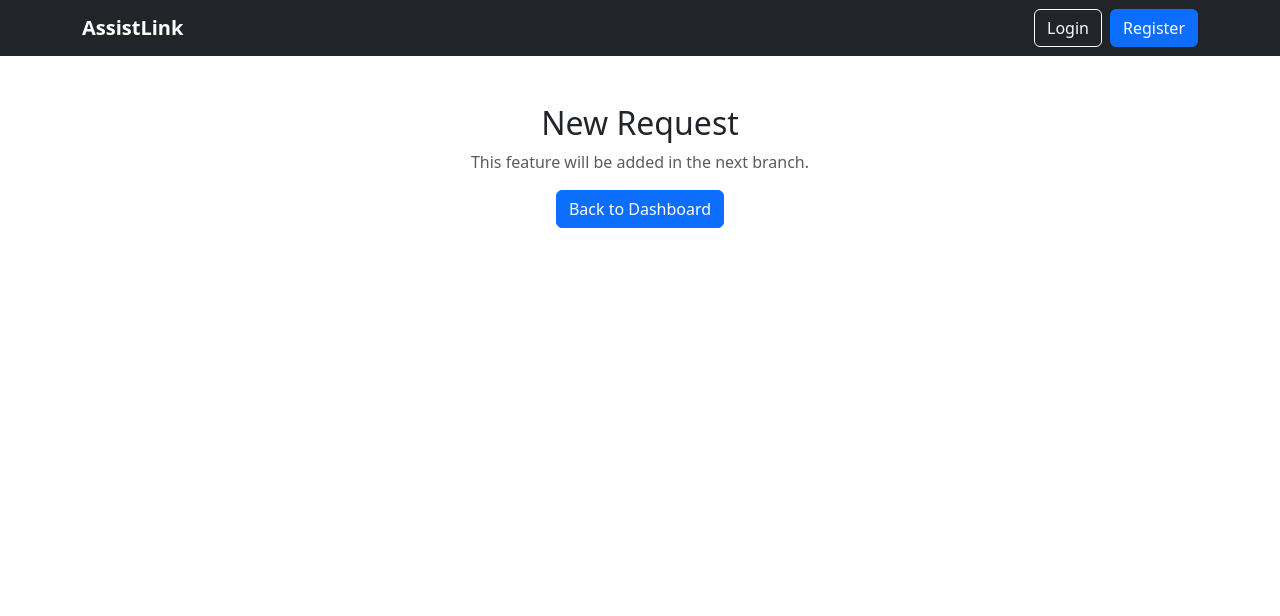
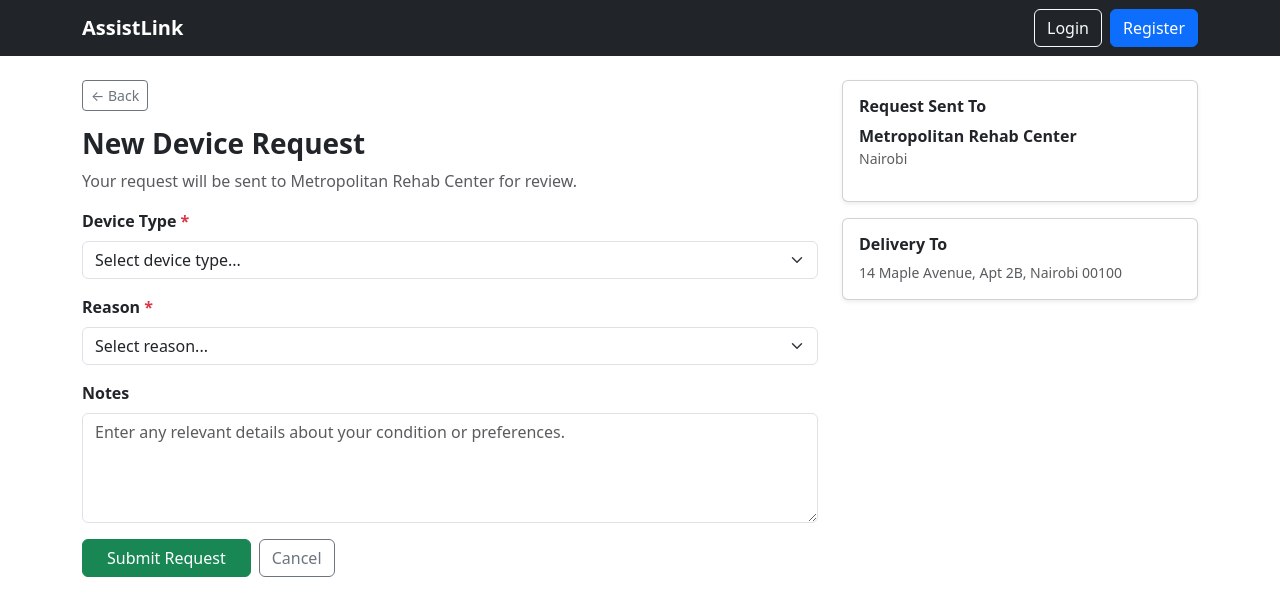
Before and after one commit to yasmeinabaza/assistlink-client, a React (Vite) app: page /patient/request/new in a window 1280 px wide. Shown: the top 616 px of the page. Built offline with nearby package versions, Linux system fonts and the light colour scheme.

Commit message:
Added patient request functionality: new request form and request details page

```diff
--- a/src/pages/patient/NewRequest.jsx
+++ b/src/pages/patient/NewRequest.jsx
@@ -1,13 +1,135 @@
-import { Link } from 'react-router-dom';
+import { useState } from 'react';
+import { Link, useNavigate } from 'react-router-dom';
+import { dummyUser } from '../../data/dummyData';
 
 function NewRequest() {
+  const navigate = useNavigate();
+  const user = dummyUser;
+
+  const [formData, setFormData] = useState({
+    deviceType: '',
+    reason: '',
+    notes: ''
+  });
+
+  const [errors, setErrors] = useState({});
+
+  const deviceOptions = ['Prosthetic Limb', 'Orthotic Device', 'Wheelchair', 'Hearing Aid', 'Vision Aid', 'Other'];
+  const reasonOptions = ['New Device', 'Replacement', 'Adjustment', 'Repair', 'Upgrade'];
+
+  const handleChange = (e) => {
+    const { name, value } = e.target;
+    setFormData(prev => ({ ...prev, [name]: value }));
+    if (errors[name]) {
+      setErrors(prev => ({ ...prev, [name]: '' }));
+    }
+  };
+
+  const validate = () => { //if user didn't fill the form info
+    const newErrors = {};
+    if (!formData.deviceType) newErrors.deviceType = 'Please select a device type';
+    if (!formData.reason) newErrors.reason = 'Please select a reason';
+    return newErrors;
+  };
+
+  const handleSubmit = (e) => {
+    e.preventDefault();
+
+    const validationErrors = validate();
+    if (Object.keys(validationErrors).length > 0) {
+      setErrors(validationErrors);
+      return;
+    }
+
+    console.log('Submitting request:', formData);
+    alert('Request submitted successfully!');
+    navigate('/patient');
+  };
+
   return (
-    <div className="container py-5 text-center">
-      <h2>New Request</h2>
-      <p className="text-muted">This feature will be added in the next branch.</p>
-      <Link to="/patient" className="btn btn-primary">
-        Back to Dashboard
-      </Link>
+    <div className="container py-4">
+      <div className="row">
+        <div className="col-lg-8">
+          <Link to="/patient" className="btn btn-outline-secondary btn-sm mb-3">← Back</Link>
+
+          <h3 className="fw-bold">New Device Request</h3>
+          <p className="text-muted">Your request will be sent to {user.careCenter} for review.</p>
+
+          <form onSubmit={handleSubmit}>
+            <div className="mb-3">
+              <label className="form-label fw-bold">Device Type <span className="text-danger">*</span></label>
+
+              <select
+                className={`form-select ${errors.deviceType ? 'is-invalid' : ''}`}
+                name="deviceType"
+                value={formData.deviceType}
+                onChange={handleChange}
+              >
+                <option value="">Select device type...</option>
+                {deviceOptions.map(option => (
+                  <option key={option} value={option}>{option}</option>
+                ))}
+
+              </select>
+              {errors.deviceType && <div className="invalid-feedback">{errors.deviceType}</div>}
+            </div>
+
+            <div className="mb-3">
+              <label className="form-label fw-bold">Reason <span className="text-danger">*</span></label>
+
+              <select
+                className={`form-select ${errors.reason ? 'is-invalid' : ''}`}
+                name="reason"
+                value={formData.reason}
+                onChange={handleChange}
+              >
+                <option value="">Select reason...</option>
+                {reasonOptions.map(option => (
+                  <option key={option} value={option}>{option}</option>
+                ))}
+
+              </select>
+              {errors.reason && <div className="invalid-feedback">{errors.reason}</div>}
+            </div>
+
+            <div className="mb-3">
+              <label className="form-label fw-bold">Notes</label>
+
+              <textarea
+                className="form-control"
+                name="notes"
+                rows="4"
+                value={formData.notes}
+                onChange={handleChange}
+                placeholder="Enter any relevant details about your condition or preferences."
+              ></textarea>
+
+            </div>
+
+            <div className="d-flex gap-2">
+              <button type="submit" className="btn btn-success px-4">Submit Request</button>
+              <Link to="/patient" className="btn btn-outline-secondary">Cancel</Link>
+            </div>
+          </form>
+        </div>
+
+        <div className="col-lg-4">
+          <div className="card shadow-sm mb-3">
+            <div className="card-body">
+              <h6 className="fw-bold">Request Sent To</h6>
+              <p className="mb-0 fw-semibold">{user.careCenter}</p>
+              <p className="text-muted small">{user.careCenterLocation}</p>
+            </div>
+          </div>
+
+          <div className="card shadow-sm">
+            <div className="card-body">
+              <h6 className="fw-bold">Delivery To</h6>
+              <p className="text-muted small mb-0">{user.deliveryAddress}</p>
+            </div>
+          </div>
+        </div>
+      </div>
     </div>
   );
 }
--- a/src/pages/patient/RequestDetails.jsx
+++ b/src/pages/patient/RequestDetails.jsx
@@ -1,13 +1,60 @@
-import { Link } from 'react-router-dom';
+import { Link, useParams } from 'react-router-dom';
+import { dummyRequests } from '../../data/dummyData';
 
 function RequestDetails() {
+  const { id } = useParams();
+  const requestId = parseInt(id);
+  const request = dummyRequests.find(r => r.id === requestId);
+
+  if (!request) {
+    return (
+      <div className="container py-5 text-center">
+        <h4>Request not found</h4>
+        <Link to="/patient" className="btn btn-primary">Back to Dashboard</Link>
+      </div>
+    );
+  }
+
   return (
-    <div className="container py-5 text-center">
-      <h2>Request Details</h2>
-      <p className="text-muted">This feature will be added in the next branch.</p>
-      <Link to="/patient" className="btn btn-primary">
-        Back to Dashboard
-      </Link>
+    <div className="container py-4">
+      <Link to="/patient" className="btn btn-outline-secondary btn-sm mb-3">← Back to Dashboard</Link>
+
+      <div className="d-flex justify-content-between align-items-center mb-3">
+        <h3 className="fw-bold">{request.requestNumber}</h3>
+        <span className="badge bg-secondary px-3 py-2">{request.status}</span>
+      </div>
+
+      <p className="text-muted">Submitted: {request.submittedDate}</p>
+
+      <div className="row">
+        <div className="col-lg-8">
+          <div className="card shadow-sm mb-4">
+            <div className="card-body">
+              <h6 className="fw-bold">Request Information</h6>
+              <p className="small mb-1"><strong>Device Type:</strong> {request.deviceType}</p>
+              <p className="small mb-1"><strong>Reason:</strong> {request.reason}</p>
+              <p className="small mb-1"><strong>Care Center:</strong> {request.careCenter}</p>
+              <p className="small mb-0"><strong>Status:</strong> {request.status}</p>
+            </div>
+          </div>
+
+          <div className="card shadow-sm">
+            <div className="card-body">
+              <h6 className="fw-bold">Your Notes</h6>
+              <p className="small text-muted mb-0">{request.notes}</p>
+            </div>
+          </div>
+        </div>
+
+        <div className="col-lg-4">
+          <div className="card shadow-sm">
+            <div className="card-body">
+              <h6 className="fw-bold">Delivery Address</h6>
+              <p className="small text-muted mb-0">{request.deliveryAddress}</p>
+            </div>
+          </div>
+        </div>
+      </div>
     </div>
   );
 }
```
